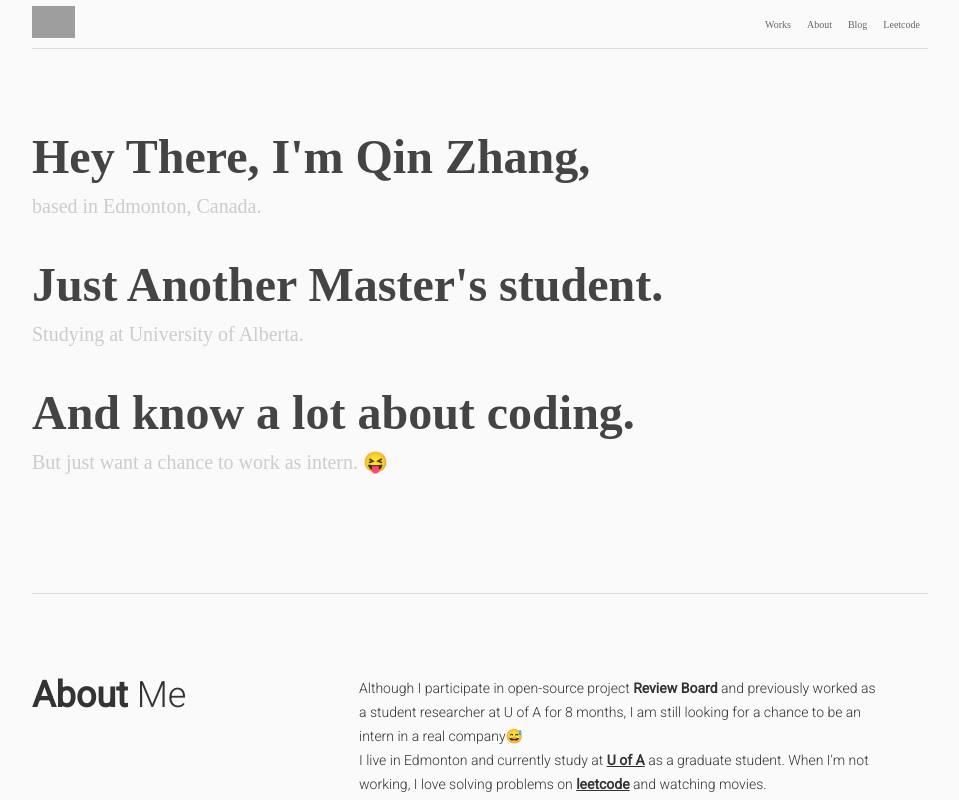
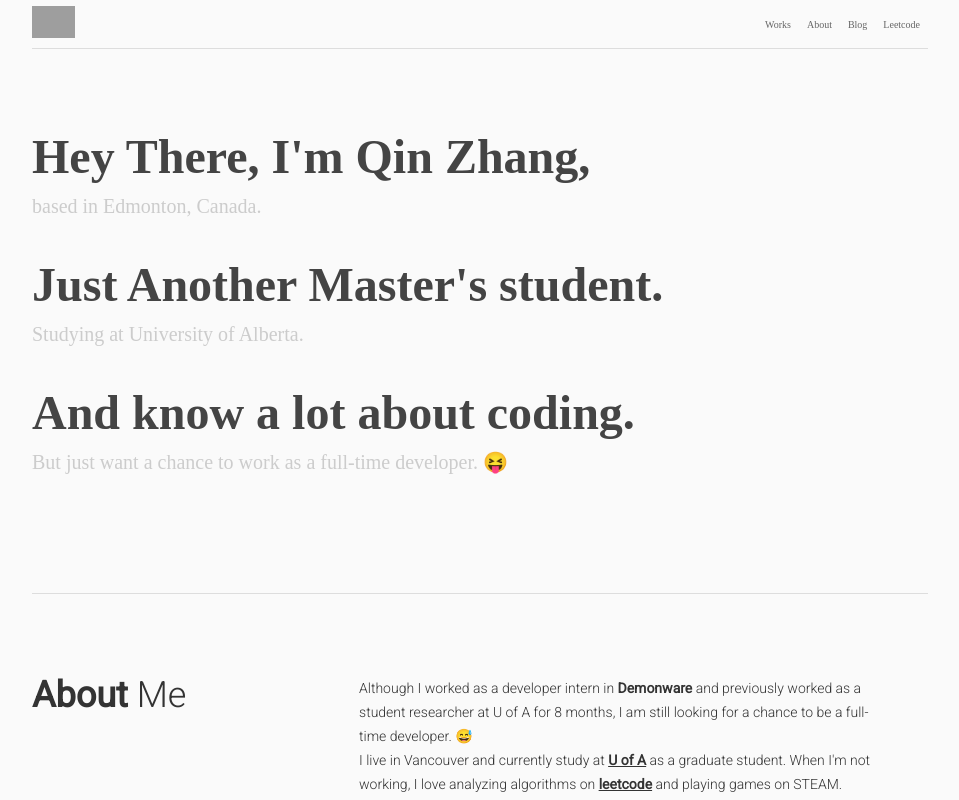
Before and after one commit to cathyQinQin/my-web-site, a Vue app: page / in a window 1280 px wide. Shown: the top 800 px of the page, without its empty margins (160-1119 px from the left). Built offline with nearby package versions, Linux system fonts and the light colour scheme; grey boxes are pictures that could not be loaded.

Commit message:
modify introduction

```diff
--- a/src/components/AboutMe.vue
+++ b/src/components/AboutMe.vue
@@ -6,8 +6,8 @@
           <strong>About</strong> Me
         </h1>
         <div class="item-desc">
-          <div>Although I participate in open-source project <strong> Review Board </strong> and previously worked as a student researcher at U of A for 8 months, I am still looking for a chance to be an intern in a real company😅</div>
-          <div>I live in Edmonton and currently study at <a href="https://www.ualberta.ca/index.html" target="_blank">U of A</a> as a graduate student. When I'm not working, I love solving problems on <a href="https://leetcode-cn.com/u/zhang-qin-x/" target="_blank">leetcode</a> and watching movies.</div>
+          <div>Although I worked as a developer intern in <strong>Demonware</strong> and previously worked as a student researcher at U of A for 8 months, I am still looking for a chance to be a full-time developer. 😅</div>
+          <div>I live in Vancouver and currently study at <a href="https://www.ualberta.ca/index.html" target="_blank">U of A</a> as a graduate student. When I'm not working, I love analyzing algorithms on <a href="https://leetcode-cn.com/u/zhang-qin-x/" target="_blank">leetcode</a> and playing games on STEAM.</div>
         </div>
       </div>
       <div class="item-main autowidth contact-section">
--- a/src/components/Introduction.vue
+++ b/src/components/Introduction.vue
@@ -5,7 +5,7 @@
     <section class="autowidth tagline">Just Another Master's student.</section>
     <section class="autowidth desc">Studying at University of Alberta.</section>
     <section class="autowidth tagline">And know a lot about coding.</section>
-    <section class="autowidth desc last-header">But just want a chance to work as intern. 😝</section>
+    <section class="autowidth desc last-header">But just want a chance to work as a full-time developer. 😝</section>
   </header>
 </template>
 
```
